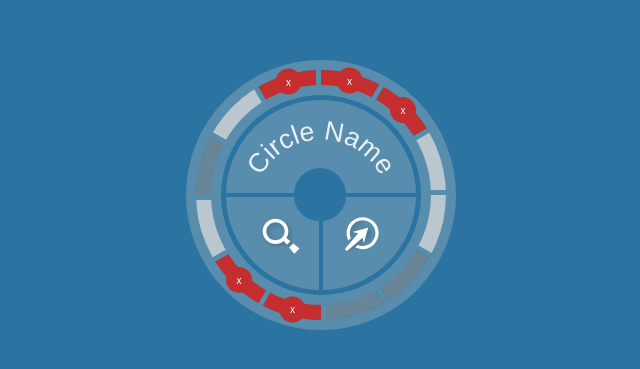
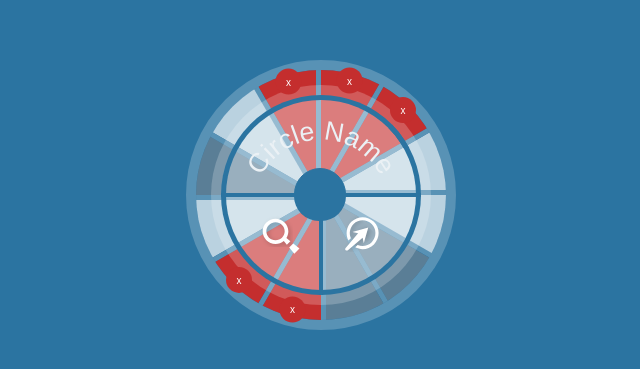
Before and after one commit to Lithial/Radial-Dial-Coding-Challenge, a React (Create React App) app: page / in a window 1280 px wide. Shown: the part 195-564 px from the top of the page, without its empty margins (329-969 px from the left). Built offline with nearby package versions, Linux system fonts and the light colour scheme; the HTML template or start-up script is replaced by a standard one.

Commit message:
feat: redid colors to match transparency requirements

```diff
--- a/src/styles/_variables.scss
+++ b/src/styles/_variables.scss
@@ -1,8 +1,7 @@
+
 $darkColor: #2B74A1;
-$mediumColor: #688497;
-$lightColor: #BAC7CF;
-$transparentColor: #598DAD;
+$mediumColor: rgba(115,133,145,0.65);
+$lightColor: rgba(255,255,255,.676);
+$transparentColor: rgba(255,255,255,.21);
 $red: #C42E2E;
 $fontColor:#EBF1F5;
-
-$imgWidth: 40px;
```
